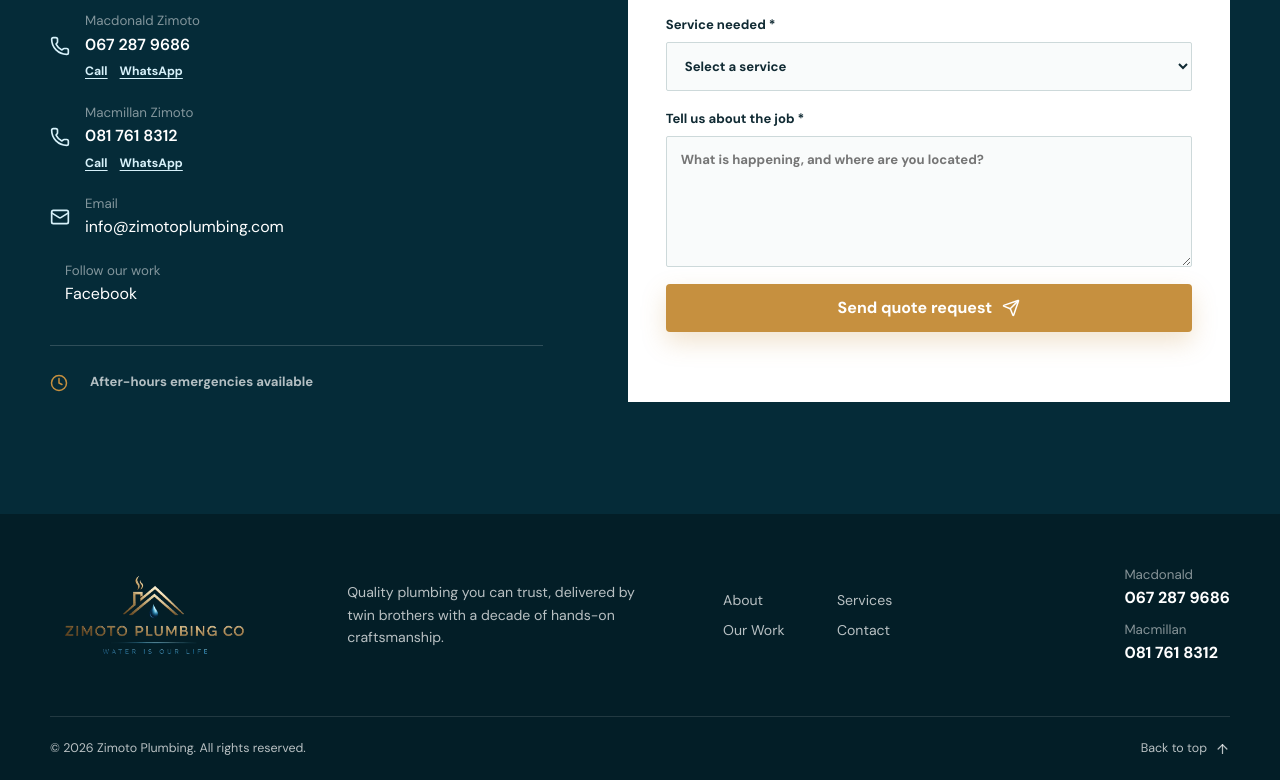
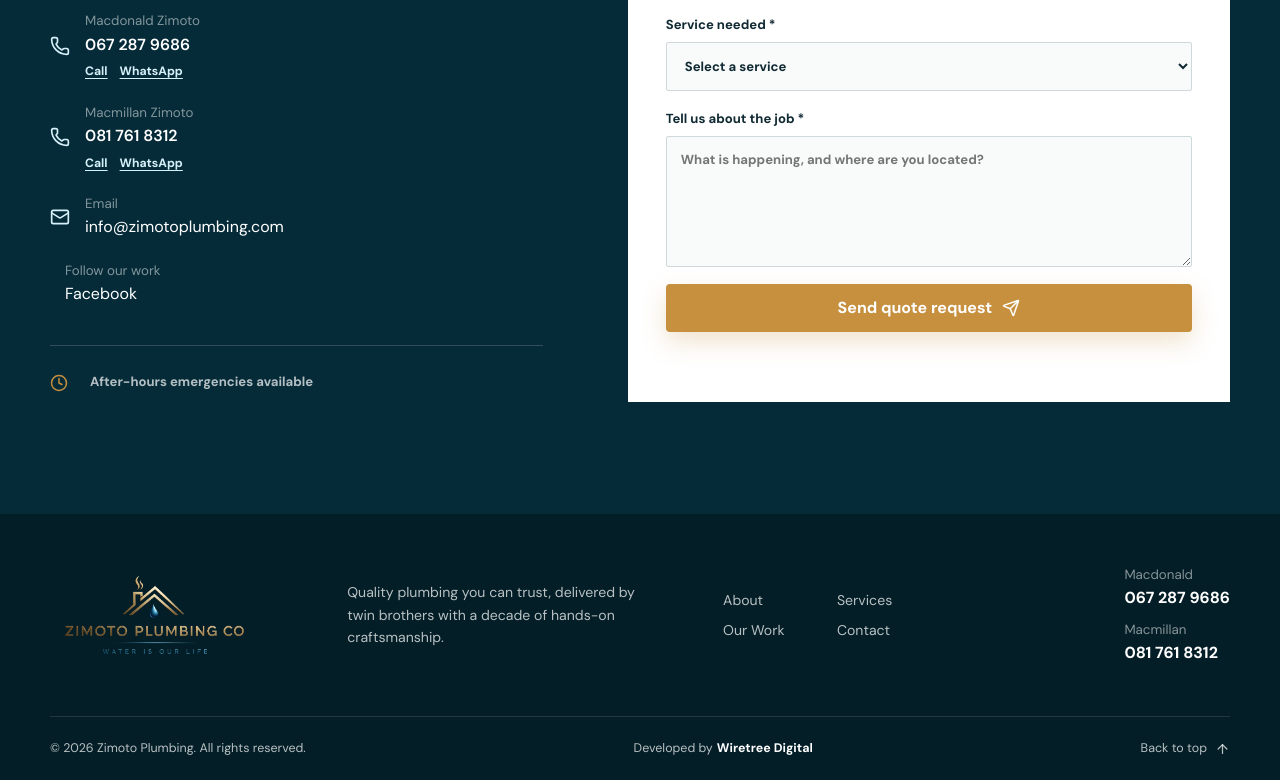
Before and after one commit to Ephraim06/zimoto-plumbing, a plain HTML site: page index.html in a window 1280 px wide. Shown: the part 7250-8030 px from the top of the page. Drawn offline with nearby package versions, Linux system fonts and the light colour scheme; some icons are missing.

Commit message:
Add footer credit for Wiretree Digital and enhance footer styles

```diff
--- a/index.html
+++ b/index.html
@@ -425,7 +425,11 @@
       <nav aria-label="Footer navigation"><a href="#about">About</a><a href="#services">Services</a><a href="#work">Our Work</a><a href="#contact">Contact</a></nav>
       <div class="footer-contacts"><a href="tel:+27672879686"><small>Macdonald</small>067 287 9686</a><a href="tel:+27817618312"><small>Macmillan</small>081 761 8312</a></div>
     </div>
-    <div class="container footer-bottom"><span>&copy; <span id="year"></span> Zimoto Plumbing. All rights reserved.</span><a href="#home">Back to top <i data-lucide="arrow-up"></i></a></div>
+    <div class="container footer-bottom">
+      <span>&copy; <span id="year"></span> Zimoto Plumbing. All rights reserved.</span>
+      <span class="footer-credit">Developed by <a href="https://www.wiretree-digital.com" target="_blank" rel="noopener noreferrer">Wiretree Digital</a></span>
+      <a href="#home">Back to top <i data-lucide="arrow-up"></i></a>
+    </div>
   </footer>
 
   <div class="whatsapp-float">
--- a/styles.css
+++ b/styles.css
@@ -234,6 +234,9 @@
 .footer-contacts small { color: rgba(255,255,255,.52); font-weight: 400; }
 .footer-bottom { min-height: 64px; display: flex; align-items: center; justify-content: space-between; border-top: 1px solid rgba(255,255,255,.12); font-size: .78rem; }
 .footer-bottom a { display: flex; align-items: center; gap: 8px; }
+.footer-credit { display: flex; align-items: center; gap: 4px; }
+.footer-credit a { color: var(--white); font-weight: 700; }
+.footer-credit a:hover { text-decoration: underline; text-underline-offset: 3px; }
 .footer-bottom svg { width: 15px; }
 .whatsapp-float { position: fixed; right: 20px; bottom: 20px; z-index: 91; }
 .floating-whatsapp { width: 56px; height: 56px; padding: 0; display: grid; place-items: center; color: var(--white); background: #16a363; border: 0; border-radius: 50%; box-shadow: 0 12px 30px rgba(5,43,56,.3); cursor: pointer; transition: transform .2s ease, background .2s ease; }
```
